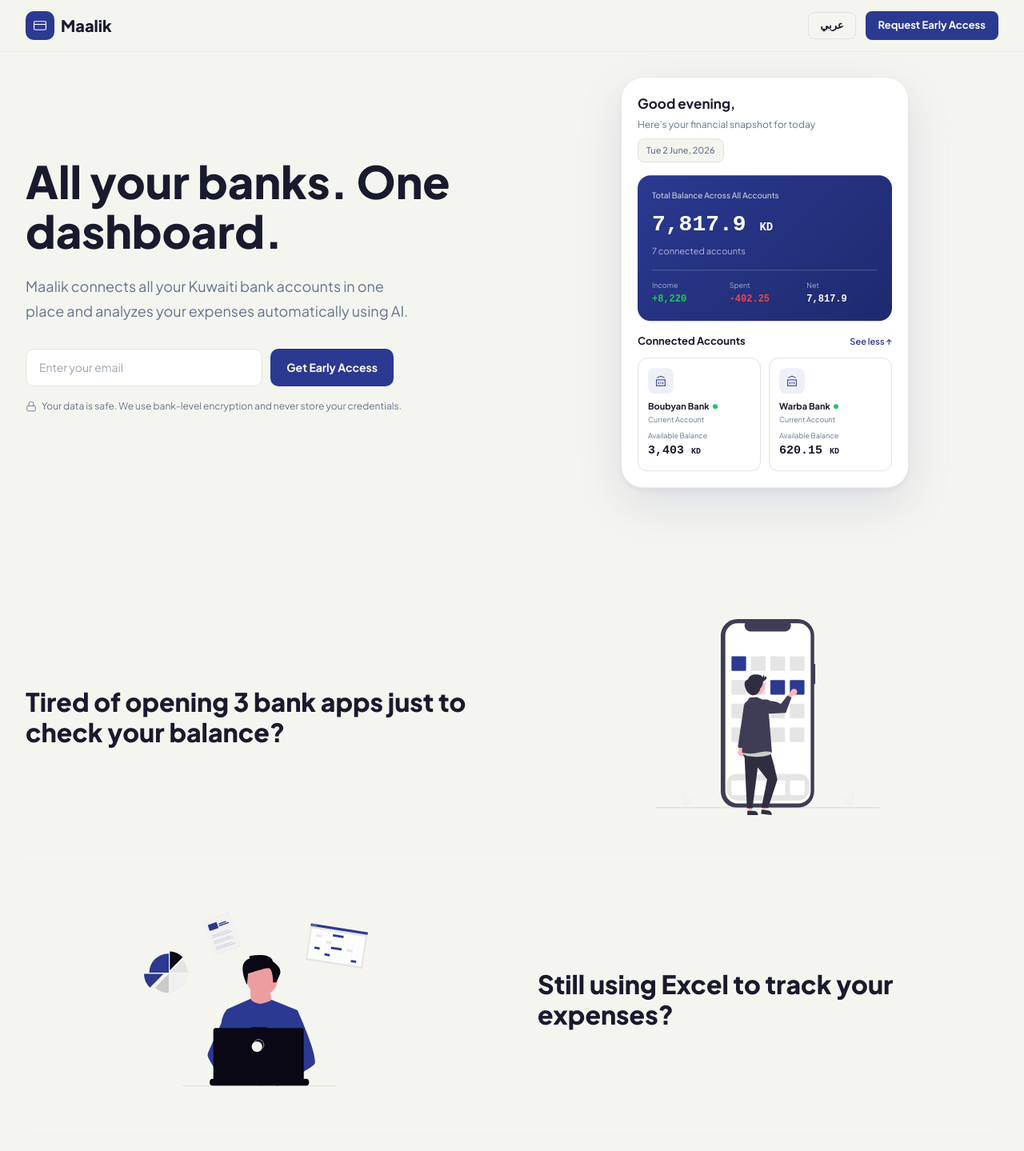
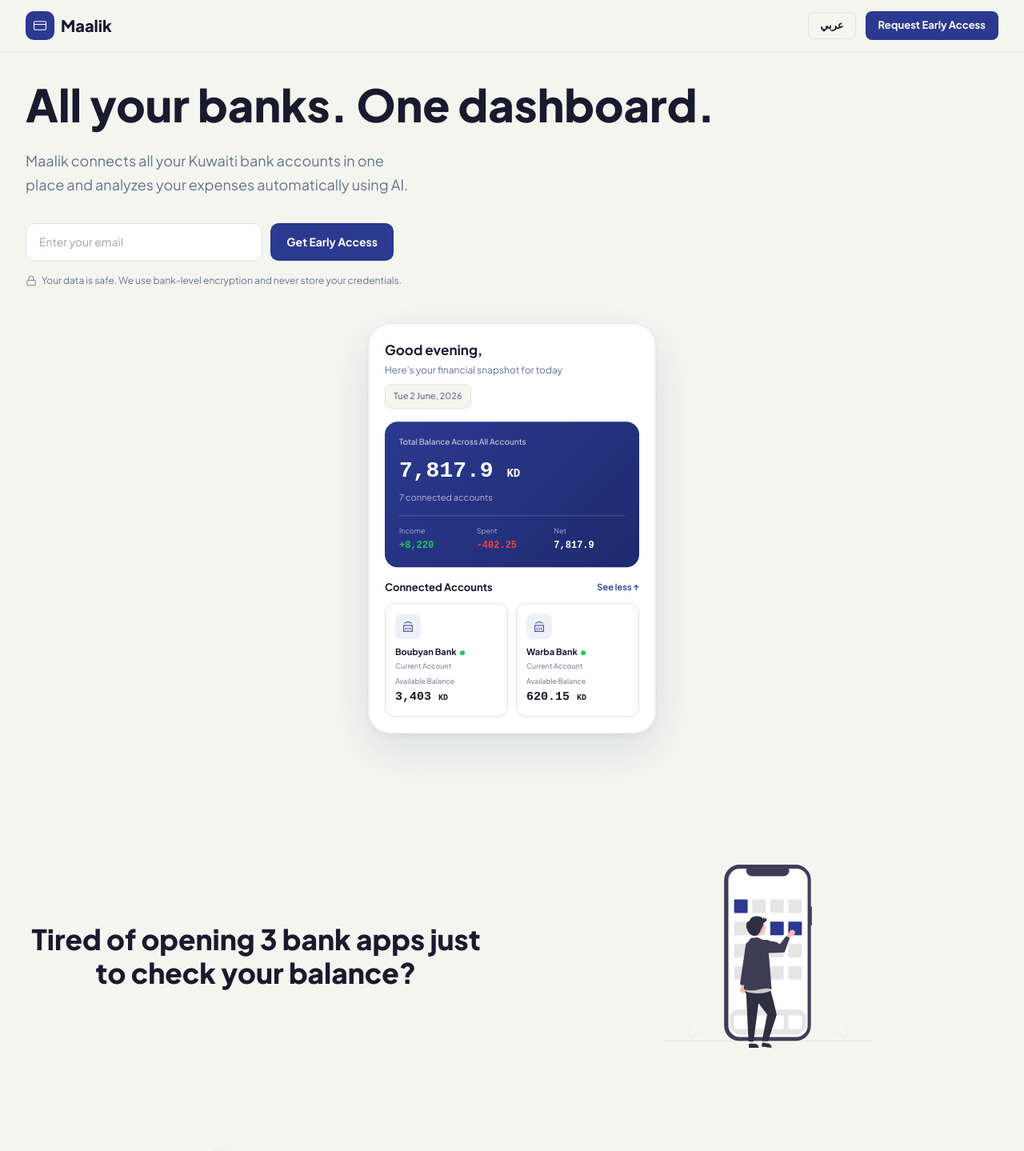
Before and after one commit to mubarak-Maalik/Maalik-website, a React (Vite) app: page / in a window 1280 px wide. Shown: the top 1439 px of the page at 80% size. Built offline with nearby package versions, Linux system fonts and the light colour scheme.

Commit message:
fix layout and Arabic hero

```diff
--- a/src/components/HeroSection.tsx
+++ b/src/components/HeroSection.tsx
@@ -11,7 +11,6 @@ export default function HeroSection() {
   const handleSubmit = async (e: React.FormEvent) => {
     e.preventDefault();
     if (!email.trim()) return;
-
     setLoading(true);
     try {
       await fetch('/api/subscribe', {
@@ -33,8 +32,15 @@ export default function HeroSection() {
   return (
     <section style={{ paddingTop: '100px', paddingBottom: '80px', position: 'relative', overflow: 'hidden' }}>
       <div className="container">
-        <div style={{ display: 'grid', gridTemplateColumns: 'repeat(auto-fit, minmax(300px, 1fr))', gap: '48px', alignItems: 'center' }}>
-          <div style={{ order: lang === 'ar' ? 2 : 1 }}>
+        {/* Always: text first on mobile, side by side on desktop */}
+        <div style={{
+          display: 'grid',
+          gridTemplateColumns: '1fr',
+          gap: '48px',
+          alignItems: 'center',
+        }}>
+          {/* Text content — always first in DOM so it's on top on mobile */}
+          <div>
             <h1 style={{ fontSize: 'clamp(2rem, 5vw, 3.5rem)', fontWeight: 800, color: '#1a1a2e', lineHeight: 1.1, marginBottom: '24px' }}>
               {t("hero.title")}
             </h1>
@@ -42,7 +48,13 @@ export default function HeroSection() {
               {t("hero.subtitle")}
             </p>
             <form onSubmit={handleSubmit} style={{ display: 'flex', flexWrap: 'wrap', gap: '10px', maxWidth: '460px', marginBottom: '16px' }}>
-              <input type="email" value={email} onChange={(e) => setEmail(e.target.value)} placeholder={t("hero.email_placeholder")} required disabled={loading}
+              <input
+                type="email"
+                value={email}
+                onChange={(e) => setEmail(e.target.value)}
+                placeholder={t("hero.email_placeholder")}
+                required
+                disabled={loading}
                 style={{ flex: '1', minWidth: '200px', padding: '12px 16px', borderRadius: '10px', border: '1px solid #e2e2dc', fontSize: '14px', outline: 'none', color: '#1a1a2e', background: 'white' }}
               />
               <button type="submit" disabled={loading}
@@ -58,11 +70,21 @@ export default function HeroSection() {
               <span style={{ fontSize: '12px' }}>{t("hero.security")}</span>
             </div>
           </div>
-          <div style={{ order: lang === 'ar' ? 1 : 2, display: 'flex', justifyContent: 'center' }}>
+
+          {/* Dashboard */}
+          <div style={{ display: 'flex', justifyContent: 'center' }}>
             <MockDashboard />
           </div>
         </div>
       </div>
+
+      <style>{`
+        @media (min-width: 768px) {
+          .hero-grid {
+            grid-template-columns: 1fr 1fr !important;
+          }
+        }
+      `}</style>
     </section>
   );
 }
--- a/src/components/PainPointsSection.tsx
+++ b/src/components/PainPointsSection.tsx
@@ -8,8 +8,32 @@ const painData = [
 ];
 
 function PainPoint({ textKey, illustration, imgRight, index }: { textKey: string; illustration: string; imgRight: boolean; index: number }) {
-  const { t } = useLanguage();
+  const { t, lang } = useLanguage();
   const { ref, isVisible } = useScrollAnimation({ threshold: 0.2 });
+
+  const textEl = (
+    <h2 style={{
+      fontSize: 'clamp(1.4rem, 4vw, 2.2rem)',
+      fontWeight: 800,
+      color: '#1a1a2e',
+      lineHeight: 1.2,
+      margin: 0,
+      textAlign: 'center',
+    }}>
+      {t(textKey)}
+    </h2>
+  );
+
+  const imgEl = (
+    <div style={{ display: 'flex', justifyContent: 'center' }}>
+      <img src={illustration} alt="" style={{ width: '100%', maxWidth: '260px', height: 'auto' }} />
+    </div>
+  );
+
+  // On mobile: always image on top, text below
+  // On desktop: alternate imgRight/imgLeft
+  const desktopLeft = imgRight ? textEl : imgEl;
+  const desktopRight = imgRight ? imgEl : textEl;
 
   return (
     <div ref={ref} style={{
@@ -19,51 +43,16 @@ function PainPoint({ textKey, illustration, imgRight, index }: { textKey: string
       transform: isVisible ? 'translateY(0)' : 'translateY(30px)',
       transition: 'all 0.7s cubic-bezier(0.23, 1, 0.32, 1)',
     }}>
-      {/* Desktop: side by side */}
-      <div style={{
-        display: 'none',
-      }} className="pain-desktop">
-        <div style={{
-          display: 'grid',
-          gridTemplateColumns: '1fr 1fr',
-          gap: '64px',
-          alignItems: 'center',
-        }}>
-          {imgRight ? (
-            <>
-              <h2 style={{ fontSize: 'clamp(1.6rem, 2.5vw, 2.2rem)', fontWeight: 800, color: '#1a1a2e', lineHeight: 1.2, margin: 0 }}>
-                {t(textKey)}
-              </h2>
-              <div style={{ display: 'flex', justifyContent: 'center' }}>
-                <img src={illustration} alt="" style={{ width: '100%', maxWidth: '280px', height: 'auto' }} />
-              </div>
-            </>
-          ) : (
-            <>
-              <div style={{ display: 'flex', justifyContent: 'center' }}>
-                <img src={illustration} alt="" style={{ width: '100%', maxWidth: '280px', height: 'auto' }} />
-              </div>
-              <h2 style={{ fontSize: 'clamp(1.6rem, 2.5vw, 2.2rem)', fontWeight: 800, color: '#1a1a2e', lineHeight: 1.2, margin: 0 }}>
-                {t(textKey)}
-              </h2>
-            </>
-          )}
-        </div>
+      {/* Mobile layout */}
+      <div style={{ display: 'flex', flexDirection: 'column', alignItems: 'center', gap: '32px' }} className="pain-mobile">
+        {imgEl}
+        {textEl}
       </div>
 
-      {/* Mobile: text only centered */}
-      <div className="pain-mobile" style={{ display: 'flex', alignItems: 'center', justifyContent: 'center', minHeight: '35vh', padding: '0 16px' }}>
-        <h2 style={{
-          fontSize: 'clamp(1.4rem, 6vw, 2rem)',
-          fontWeight: 800,
-          color: '#1a1a2e',
-          textAlign: 'center',
-          maxWidth: '600px',
-          lineHeight: 1.2,
-          margin: 0,
-        }}>
-          {t(textKey)}
-        </h2>
+      {/* Desktop layout */}
+      <div style={{ display: 'none', gridTemplateColumns: '1fr 1fr', gap: '64px', alignItems: 'center', direction: lang === 'ar' ? 'rtl' : 'ltr' }} className="pain-desktop">
+        {desktopLeft}
+        {desktopRight}
       </div>
     </div>
   );
@@ -74,7 +63,7 @@ export default function PainPointsSection() {
     <>
       <style>{`
         @media (min-width: 768px) {
-          .pain-desktop { display: block !important; }
+          .pain-desktop { display: grid !important; }
           .pain-mobile { display: none !important; }
         }
       `}</style>
```
